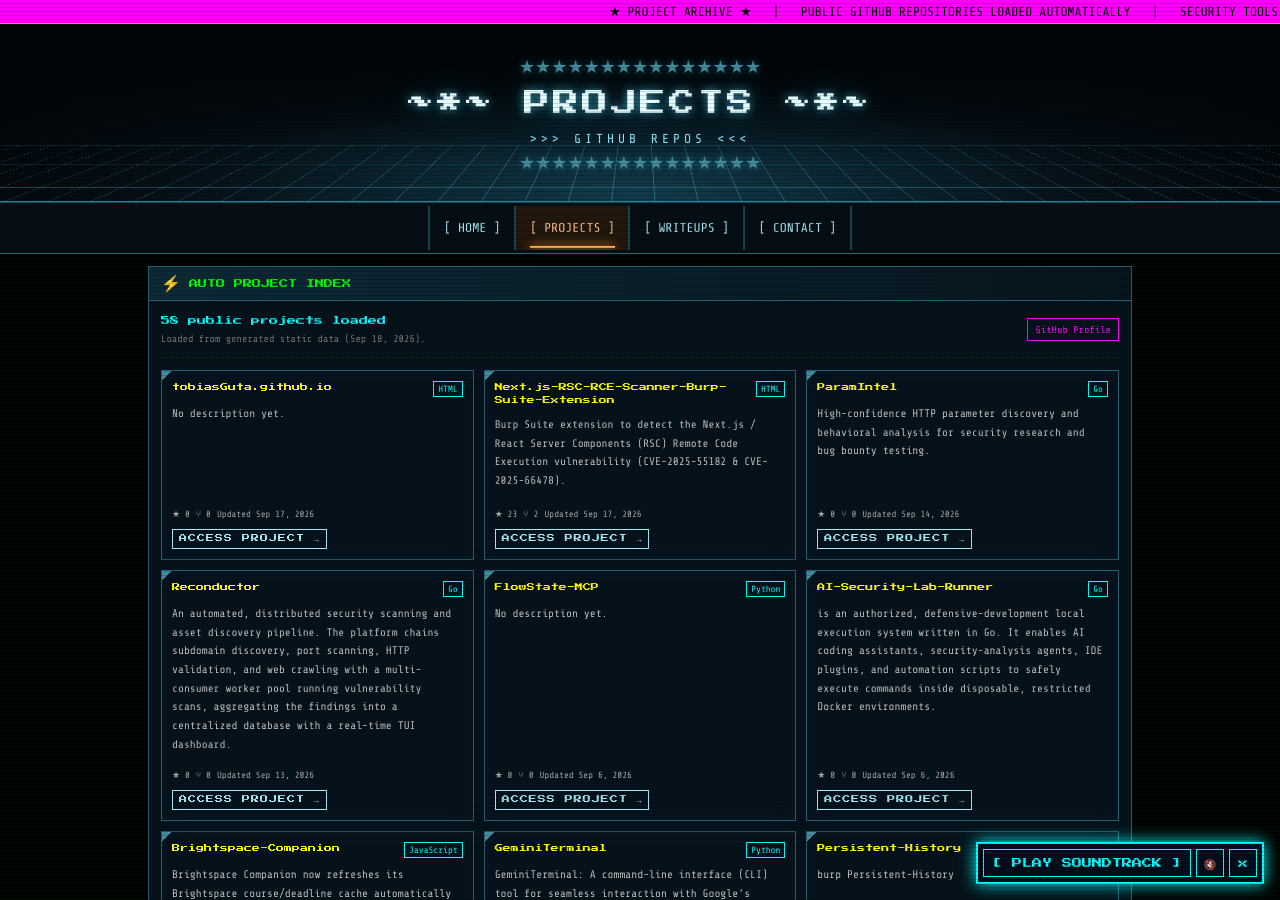
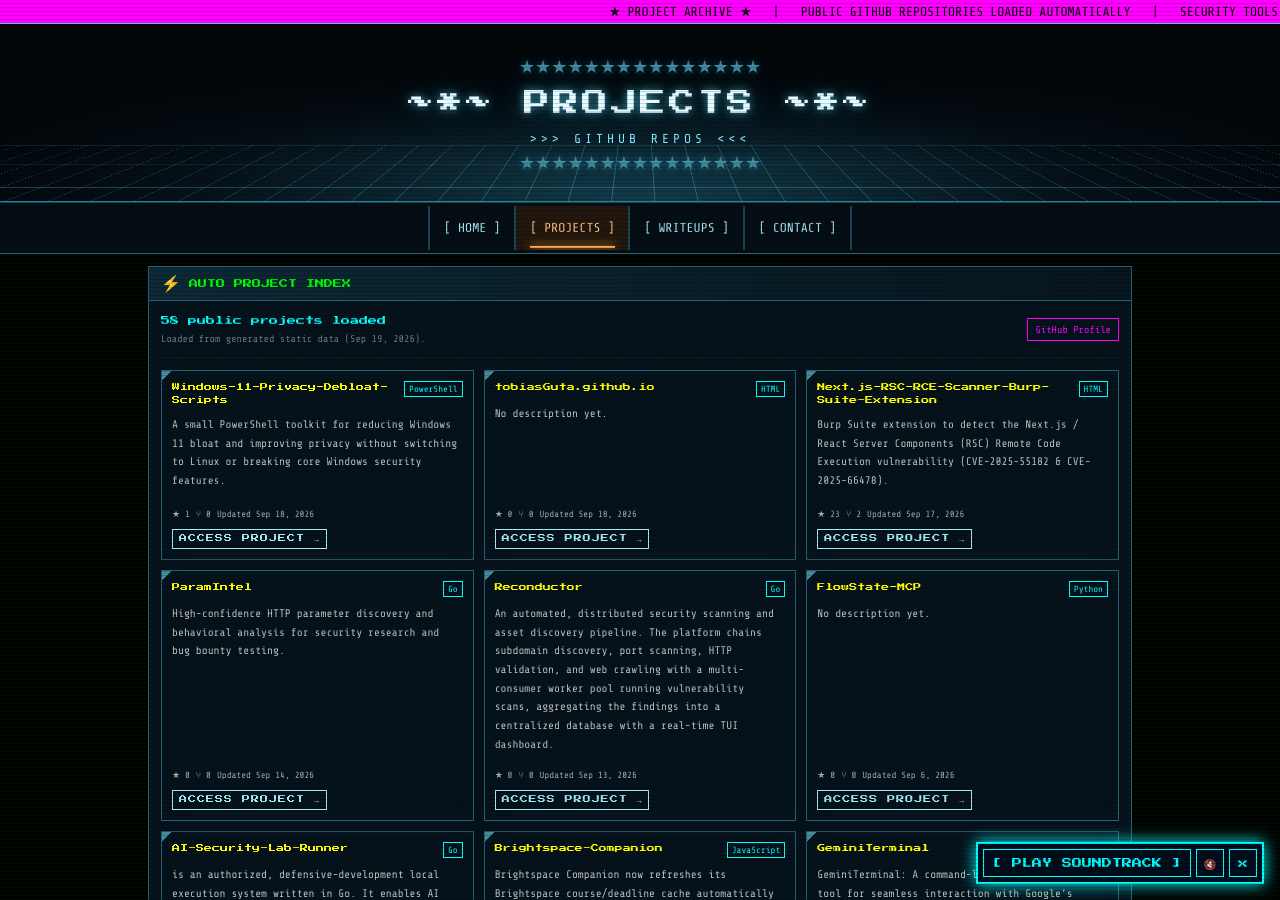
Before and after one commit to tobiasGuta/tobiasGuta.github.io, a Jekyll site: the page built from projects.html, in a window 1280 px wide and 900 px high. Built offline with Jekyll 4.4.1, drawn with Linux system fonts in a browser that asks for light colours; some of the changed text lies outside the part shown.

Commit message:
Update generated project data

```diff
--- a/assets/data/projects.json
+++ b/assets/data/projects.json
@@ -1,8 +1,21 @@
 {
   "owner": "tobiasGuta",
   "source": "github_api",
-  "generated_at": "2026-09-18T12:57:18.518098+00:00",
+  "generated_at": "2026-09-19T12:28:54.408046+00:00",
   "projects": [
+    {
+      "name": "Windows-11-Privacy-Debloat-Scripts",
+      "description": "A small PowerShell toolkit for reducing Windows 11 bloat and improving privacy without switching to Linux or breaking core Windows security features.",
+      "html_url": "https://github.com/tobiasGuta/Windows-11-Privacy-Debloat-Scripts",
+      "homepage": null,
+      "language": "PowerShell",
+      "topics": [],
+      "stargazers_count": 1,
+      "forks_count": 0,
+      "updated_at": "2026-09-18T13:54:51Z",
+      "fork": false,
+      "archived": false
+    },
     {
       "name": "tobiasGuta.github.io",
       "description": null,
@@ -12,7 +25,7 @@
       "topics": [],
       "stargazers_count": 0,
       "forks_count": 0,
-      "updated_at": "2026-09-17T13:25:45Z",
+      "updated_at": "2026-09-18T12:57:23Z",
       "fork": false,
       "archived": false
     },
@@ -452,19 +465,6 @@
       "archived": false
     },
     {
-      "name": "Windows-11-Privacy-Debloat-Scripts",
-      "description": "A small PowerShell toolkit for reducing Windows 11 bloat and improving privacy without switching to Linux or breaking core Windows security features.",
-      "html_url": "https://github.com/tobiasGuta/Windows-11-Privacy-Debloat-Scripts",
-      "homepage": null,
-      "language": "PowerShell",
-      "topics": [],
-      "stargazers_count": 0,
-      "forks_count": 0,
-      "updated_at": "2026-07-04T21:34:15Z",
-      "fork": false,
-      "archived": false
-    },
-    {
       "name": "H1-Scope-Watcher",
       "description": "ever miss a new in-scope target again. H1 Scope Watcher polls the HackerOne API on a schedule, diffs scope entries against the last known state, and fires a rich notification the moment something changes new domains added, targets removed, bounty eligibility updated, severity ceiling changed.",
       "html_url": "https://github.com/tobiasGuta/H1-Scope-Watcher",
```
